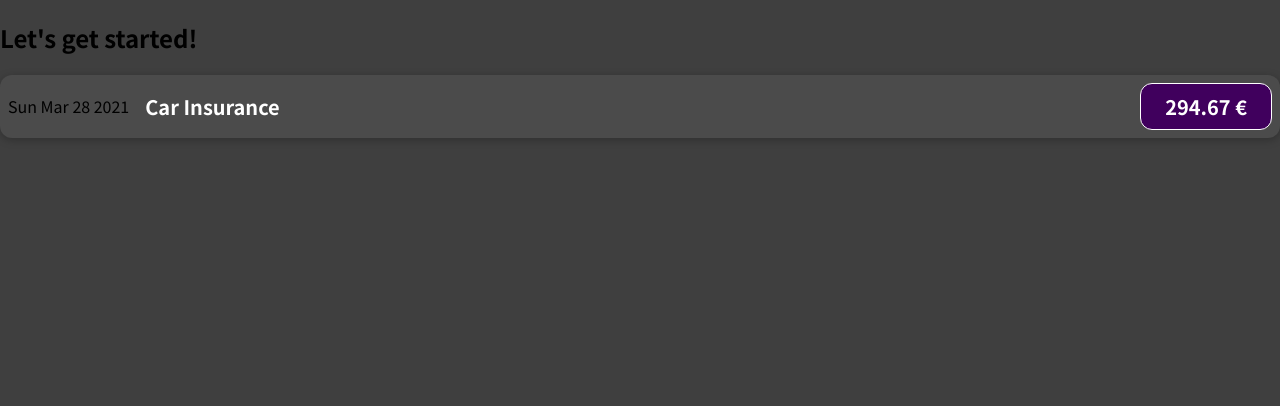
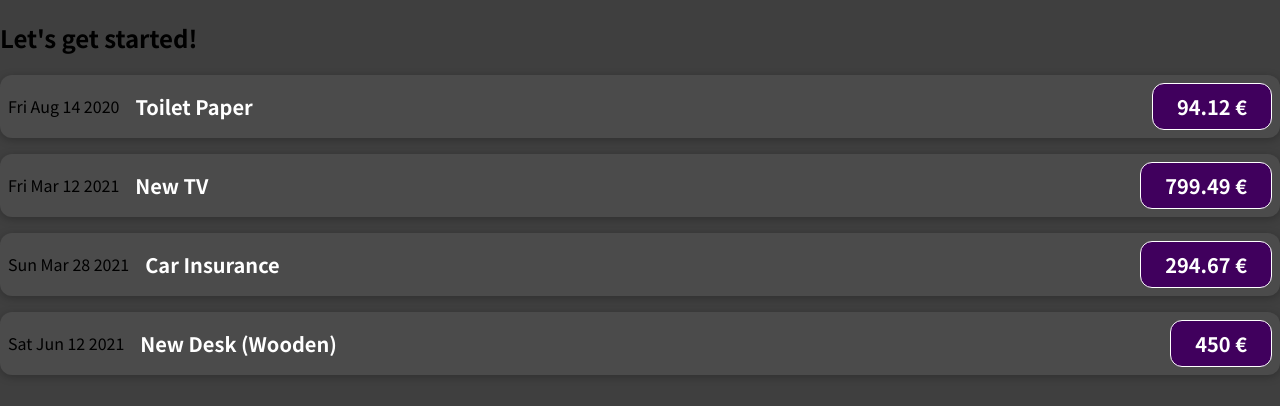
Before and after one commit to aimon7/react-expenses-tracker, a JavaScript app: page / in a window 1280 px wide. Shown: the top 406 px of the page. Built offline with nearby package versions, Linux system fonts and the light colour scheme.

Commit message:
Passing data via "props" and adding "normal" js logic to Components

```diff
--- a/src/App.js
+++ b/src/App.js
@@ -1,10 +1,36 @@
 import ExpenseItem from './components/ExpenseItem';
 
 function App() {
+    const expenses = [
+        {
+            id: 'e1',
+            title: 'Toilet Paper',
+            amount: 94.12,
+            date: new Date(2020, 7, 14),
+        },
+        { id: 'e2', title: 'New TV', amount: 799.49, date: new Date(2021, 2, 12) },
+        {
+            id: 'e3',
+            title: 'Car Insurance',
+            amount: 294.67,
+            date: new Date(2021, 2, 28),
+        },
+        {
+            id: 'e4',
+            title: 'New Desk (Wooden)',
+            amount: 450,
+            date: new Date(2021, 5, 12),
+        },
+    ];
+
+    const expenseItems = expenses.map((item, index) => {
+        return <ExpenseItem key={index} title={item.title} amount={item.amount} date={item.date}/>
+    })
+
     return (
         <div>
             <h2>Let's get started!</h2>
-            <ExpenseItem />
+            {expenseItems}
         </div>
     );
 }
--- a/src/components/ExpenseItem.js
+++ b/src/components/ExpenseItem.js
@@ -1,15 +1,12 @@
 import './ExpenseItem.css';
 
-function ExpenseItem() {
-    const expenseDate = new Date(2021, 2, 28);
-    const expenseTitle = `Car Insurance`;
-    const expenseAmount = 294.67;
+function ExpenseItem(props) {
     return (
         <div className="expense-item">
-            <div>{expenseDate.toDateString()}</div>
+            <div>{props.date.toDateString()}</div>
             <div className="expense-item__description">
-                <h2>{expenseTitle}</h2>
-                <div className="expense-item__price">{expenseAmount} €</div>
+                <h2>{props.title}</h2>
+                <div className="expense-item__price">{props.amount} €</div>
             </div>
         </div>
     )
```
